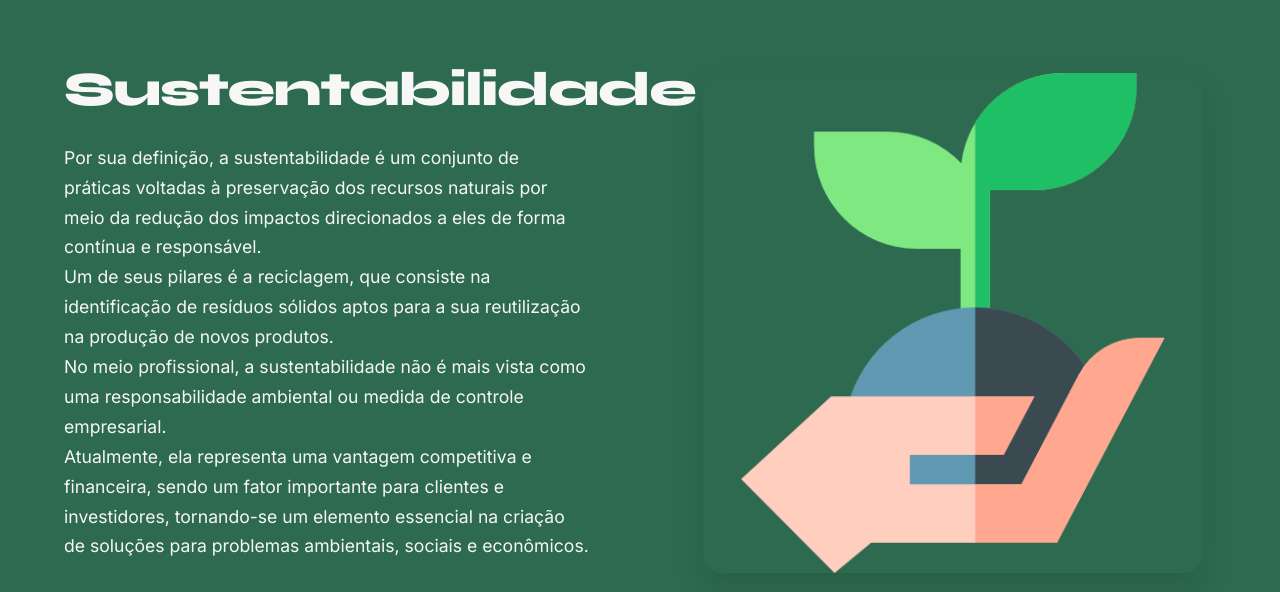
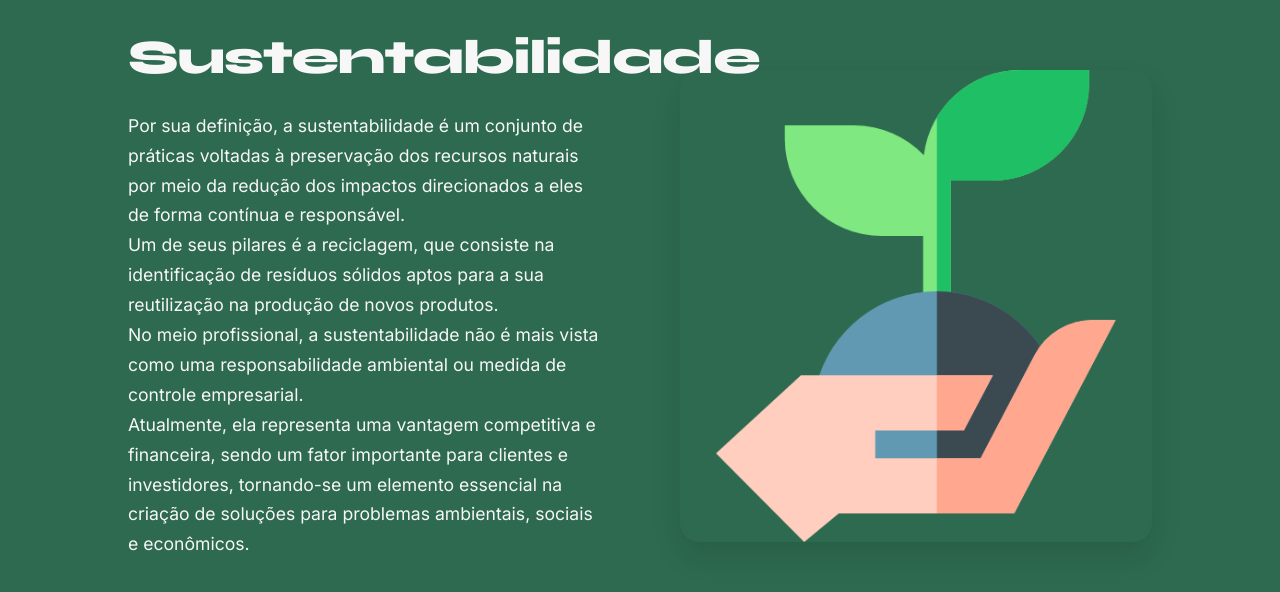
Before and after one commit to DanyPerigosa/X-Tech, a plain HTML site: page index.html in a window 1280 px wide. Shown: the part 922-1514 px from the top of the page. Drawn offline with Linux system fonts and the light colour scheme.

Commit message:
tentando resolver um erro

```diff
--- a/css/responsivo.css
+++ b/css/responsivo.css
@@ -103,34 +103,15 @@
     }
 }
 
-/* --- 5. Telas Grandes (HD, Full HD e acima de 1200px) --- */
 @media (min-width: 1201px) {
-    /* Centraliza e limita o conteúdo para não ficar esticado demais */
-    .hero, .content-section, .navbar {
-        max-width: 1400px;
-        margin-left: auto;
-        margin-right: auto;
+    .section-image {
+        max-width: 600px; /* Aumenta o tamanho máximo em monitores */
+        height: auto;      /* Mantém a proporção real */
+        object-fit: contain;
     }
 
-    /* Aumenta um pouco o título para telas grandes terem mais impacto */
-    .hero h1 {
-        font-size: 5rem;
-    }
-
-    /* Ajusta o espaçamento das seções para dar mais respiro */
+    /* Garante que o container não force corte */
     .content-section {
-        padding: 8rem 5%;
-        gap: 100px;
+        gap: 80px; /* Mais espaço entre texto e imagem em monitores */
     }
 }
-
-/* --- 6. Telas Ultra-Wide ou Full HD (acima de 1920px) --- */
-@media (min-width: 1920px) {
-    body {
-        font-size: 1.2rem; /* Aumenta um pouco a base da fonte para legibilidade */
-    }
-
-    .hero h1 {
-        font-size: 6rem;
-    }
-}
```
